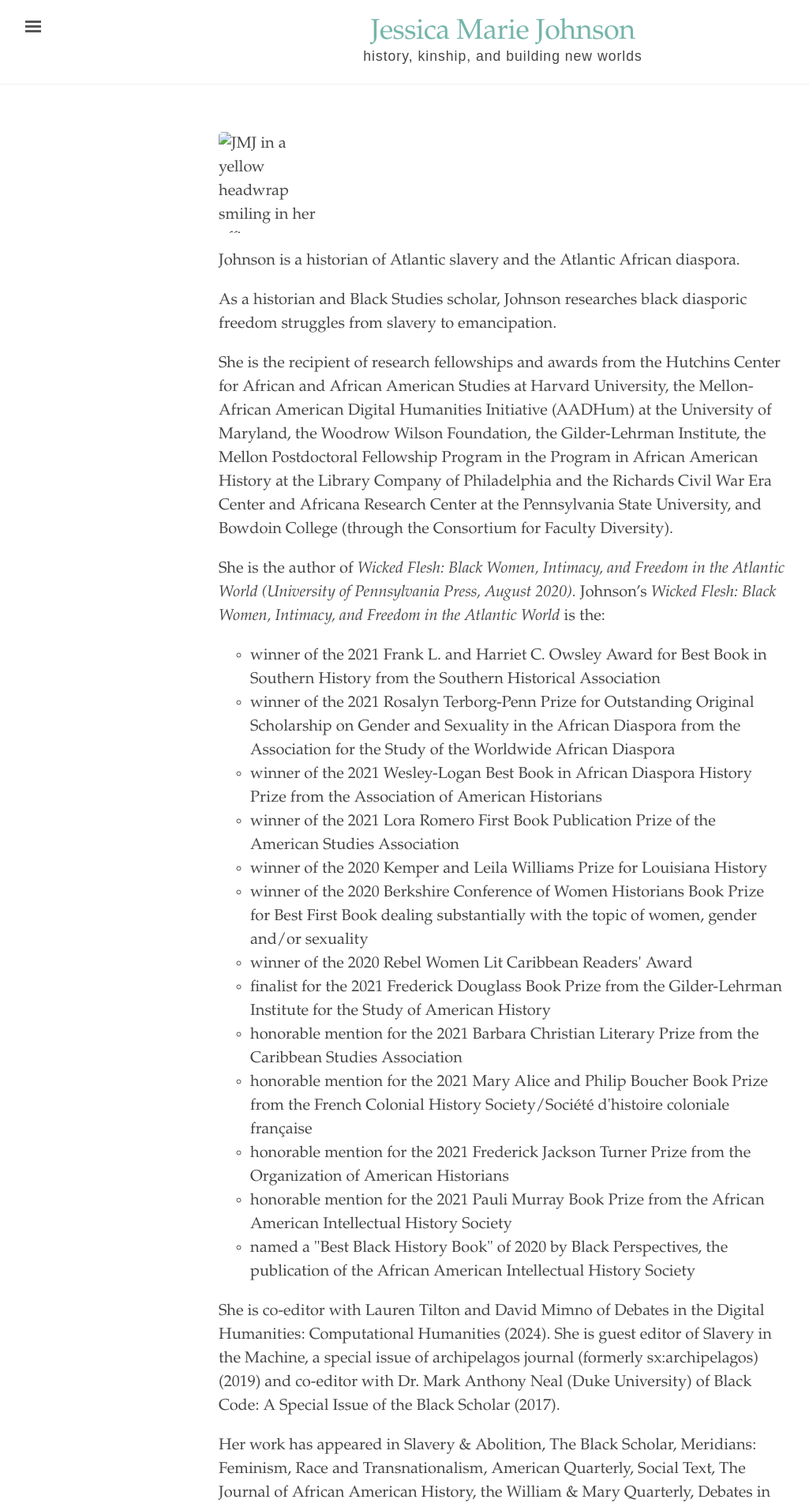
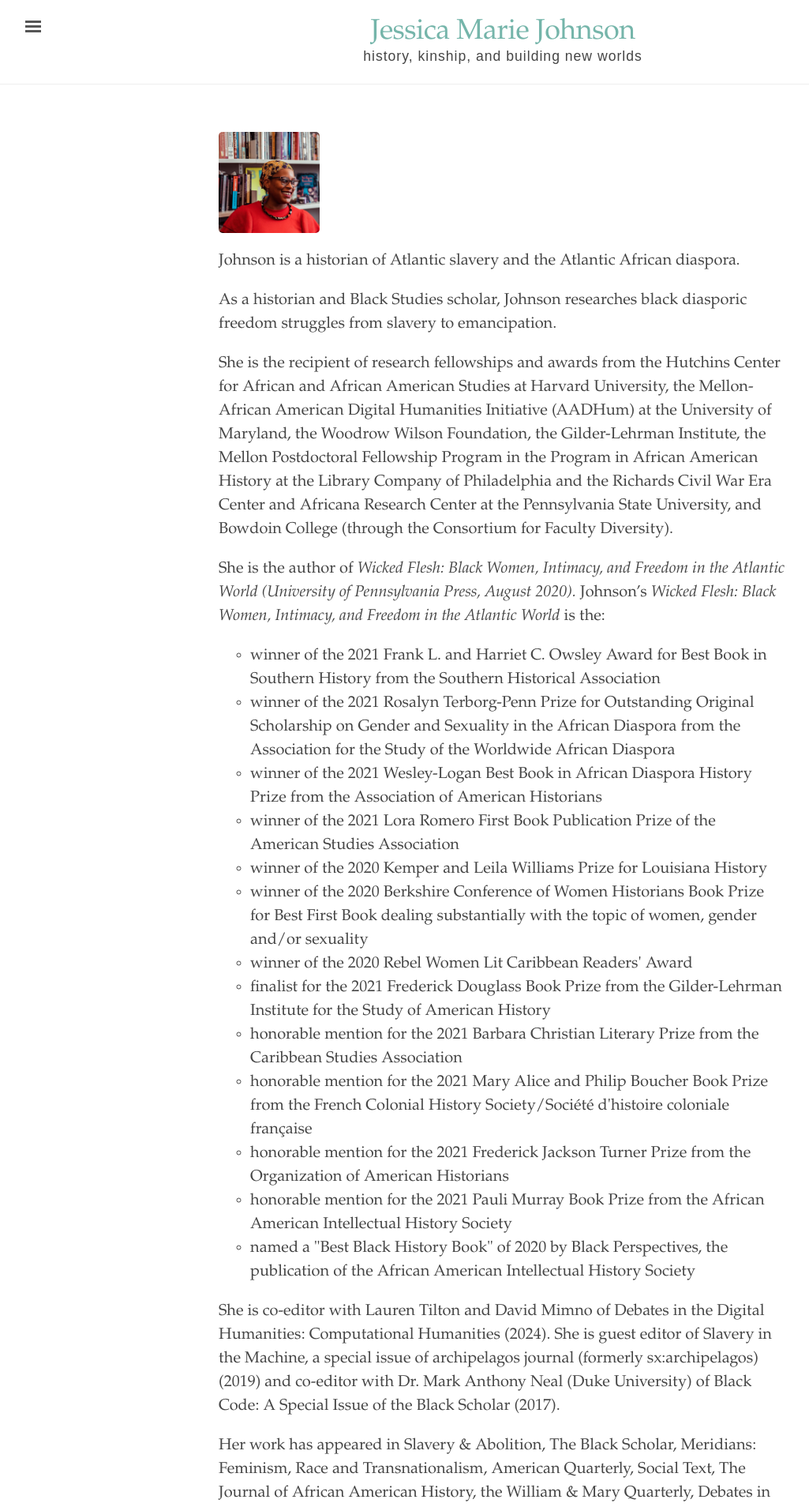
Before and after one commit to jmjafrx/jmjafrx.github.io, a Jekyll site: the page built from index.html, in a window 1280 px wide. Shown: the top 1908 px of the page at 79% size, without its empty margins (3-1028 px from the left). Built offline with Jekyll 4.4.1, drawn with Linux system fonts in a browser that asks for light colours.

Commit message:
fixing index

```diff
--- a/index.html
+++ b/index.html
@@ -4,7 +4,7 @@
 ---
 <div class="introduction">
 
-<img src="/img/jmjbaltimorebeatheadshot.jpg" alt="JMJ in a yellow headwrap smiling in her office" style="width:128px;height:128px;">
+<img src="assets/img/jmjbaltimorebeatheadshot.jpg" alt="JMJ in a yellow headwrap smiling in her office" style="width:128px;height:128px;">
 
 <p>
 Johnson is a historian of Atlantic slavery and the Atlantic African diaspora. <p>
```
